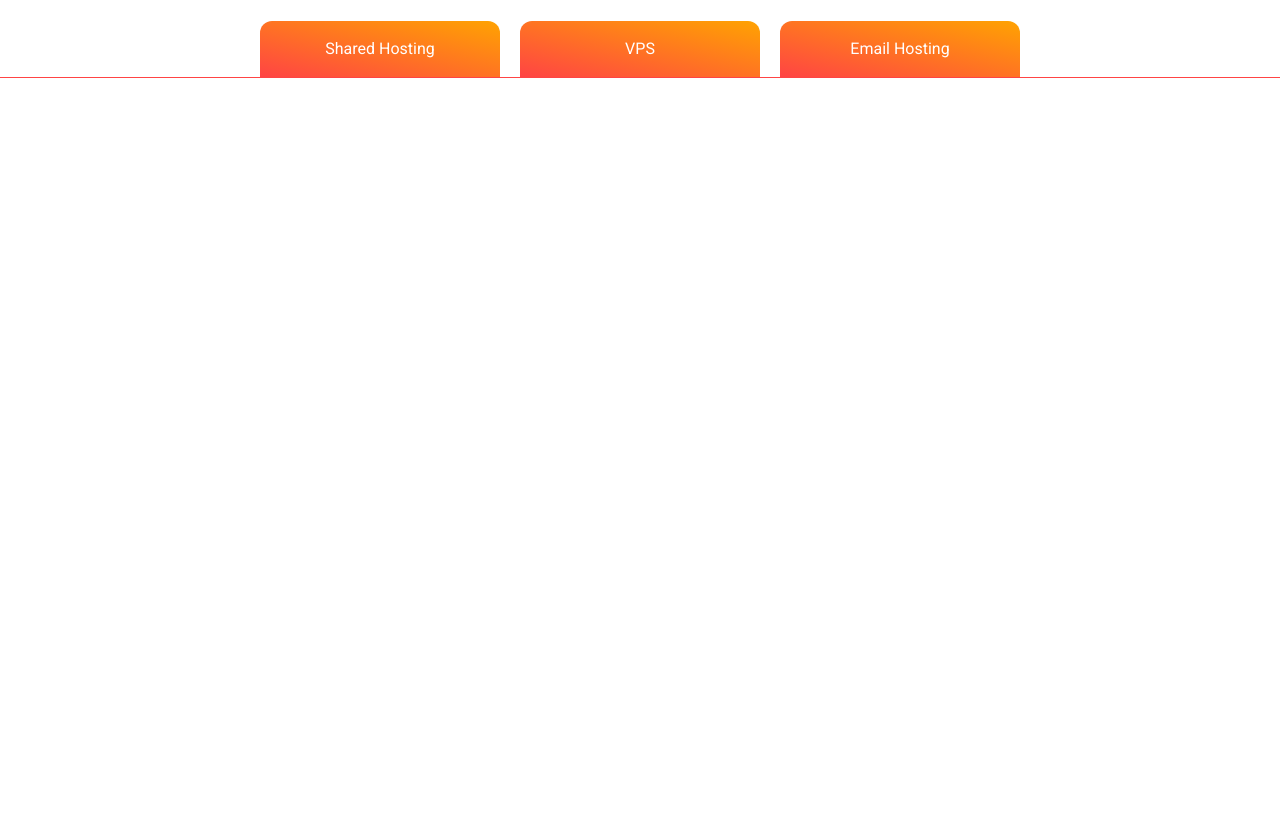
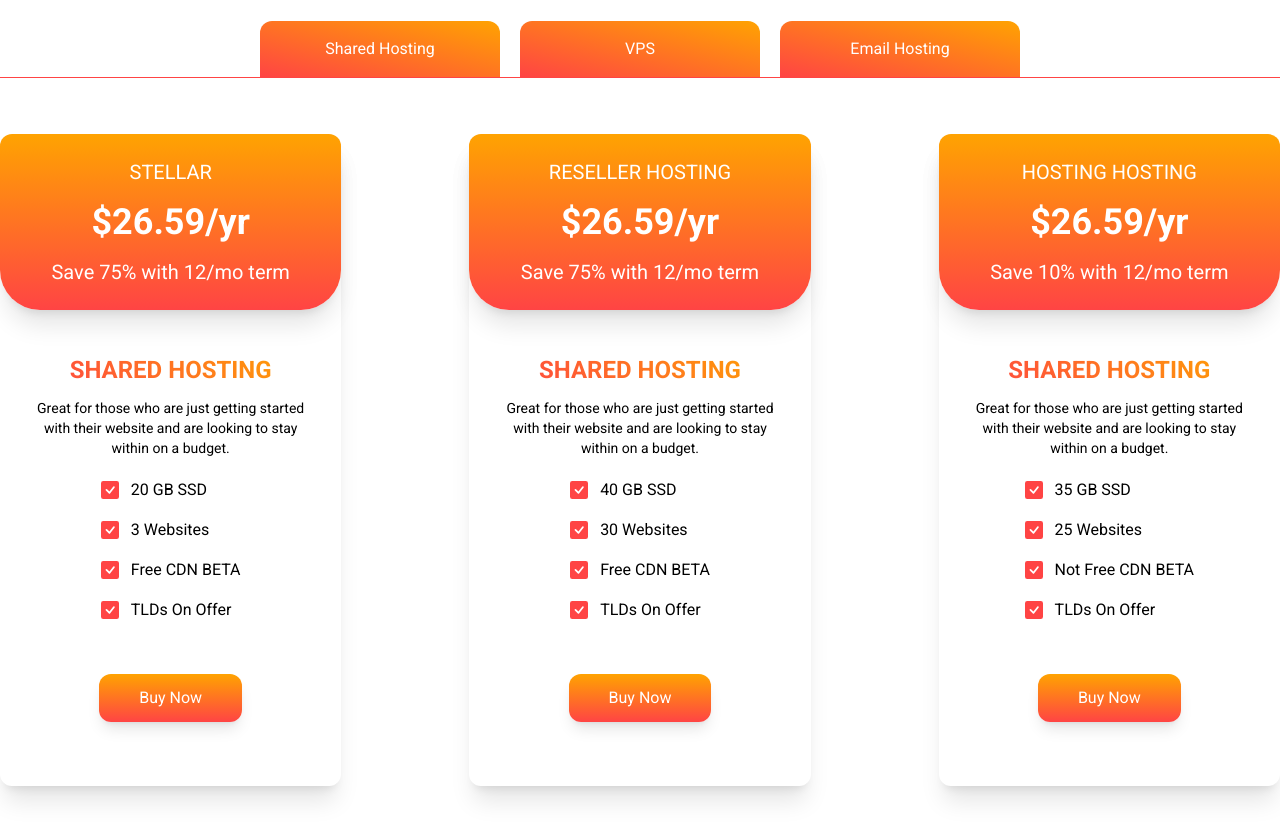
Before and after one commit to pothikit/hostfule-project, a React (Create React App) app: page / in a window 1280 px wide. Shown: the part 2720-3560 px from the top of the page. Before the commit the page ends 2878 px from the top, so only its background shows below. Built offline with nearby package versions, Linux system fonts and the light colour scheme; a web font is replaced by a local one.

Commit message:
exclusive pricing card seciotn

```diff
--- a/src/components/home/Threcard.jsx
+++ b/src/components/home/Threcard.jsx
@@ -144,7 +144,7 @@ function Threcard() {
             </div>
             {/* container */}
             <section className='three-card-bottom mt-40'>
-                <div class="bg-gradient-to-r from-primary to-secondary relative bg-card-bottom md:py-24 md:px-40 text-center -z-10">
+                <div className="bg-gradient-to-r from-primary to-secondary relative bg-card-bottom md:py-24 md:px-40 text-center -z-10">
                     <img src={bgImg} alt="Background" className="absolute inset-0 w-full h-full object-cover opacity-25 z-0" />
                     <div className='content z-10 text-white container mx-auto md:px-20'>
                         <p className=''>Fluresta has a hosting plan for everyone. Whether you are a beginner or an expert, our plans are created with our customers' specific needs in mind.
--- a/src/components/home/exclusive/Exclusive.jsx
+++ b/src/components/home/exclusive/Exclusive.jsx
@@ -1,9 +1,11 @@
 import React, { useState } from 'react'
-
+import PricingCard from './PricingCard';
+import data from '../../../data.json'
 
 function Exclusive() {
+    const cardData = data.exclusive;
+    const firstThreeData = cardData.slice(0, 3);
     const [tab, setTab] = useState();
-
     const handleclck = (tabNo) => {
         setTab(tabNo)
     }
@@ -17,8 +19,14 @@ function Exclusive() {
                             <button onClick={(() => handleclck(1))} className={`px-6 text-white py-4 bg-gradient-to-tr from-primary to-secondary w-60 rounded-xl rounded-b-none ${tab === 1 ? "opacity-70" : "opacity-100"}`}>Shared Hosting</button>
                             <button onClick={(() => handleclck(2))} className={`px-6 text-white py-4 bg-gradient-to-tr from-primary to-secondary w-60 rounded-xl rounded-b-none ${tab === 2 ? "opacity-70" : "opacity-100"}`}>VPS</button>
                             <button onClick={(() => handleclck(3))} className={`px-6 text-white py-4 bg-gradient-to-tr from-primary to-secondary w-60 rounded-xl rounded-b-none ${tab === 3 ? "opacity-70" : "opacity-100"}`}>Email Hosting</button>
-
                         </div>
+                    </div>
+                    <div className="tab-content grid grid-cols-1 md:grid-cols-3 mt-14 gap-32">
+                        {
+                            firstThreeData.map((cardItem) => (
+                                <PricingCard cardData={cardItem} key={cardItem.id}></PricingCard>
+                            ))
+                        }
                     </div>
                 </div>
             </div>
--- /dev/null
+++ b/src/components/home/exclusive/PricingCard.jsx
@@ -0,0 +1,35 @@
+import React from 'react'
+import '../home.css'
+import { BsFillCheckSquareFill } from 'react-icons/bs'
+function PricingCard({ cardData }) {
+
+
+    return (
+        <>
+            {
+                <div className="card shadow-xl pb-16 rounded-xl text-center" key={cardData.id}>
+                    <div className="card-head bg-gradient-to-t from-primary to-secondary text-center p-6 rounded-t-xl rounded-b-[40px] shadow-xl ">
+                        <div className='text-white'>
+                            <span className="type text-xl uppercase">{cardData.type}</span>
+                            <h2 className='text-4xl font-semibold my-4'>{cardData.price}</h2>
+                            <span className='text-xl'>{cardData.discount}</span>
+                        </div>
+                    </div>
+                    <div className="card-body text-center p-8">
+                        <h3 className='text-2xl font-semibold my-3 card-service-name'>{cardData.serviceName}</h3>
+                        <p className='text-sm'>{cardData.description}</p>
+                        <ul className='max-w-fit mx-auto space-y-4 mt-5'>
+                            {
+                                cardData.features.map((feature) => <li className='flex items-center gap-3'><span className='text-lg'><BsFillCheckSquareFill className='text-primary' /></span><span>{feature}</span></li>)
+                            }
+                        </ul>
+                    </div>
+                    <button className='px-10 py-3 bg-gradient-to-t from-primary to-secondary rounded-xl shadow-lg mt-5 text-white'>Buy Now</button>
+                </div>
+            }
+        </>
+
+    )
+}
+
+export default PricingCard
--- a/src/components/home/home.css
+++ b/src/components/home/home.css
@@ -0,0 +1,7 @@
+/* paricing card */
+.card-service-name{
+    background:linear-gradient(225deg, #FFA301 0%, #F44 100%);
+background-clip: text;
+-webkit-background-clip: text;
+-webkit-text-fill-color: transparent;
+}
--- a/src/data.json
+++ b/src/data.json
@@ -58,7 +58,7 @@
             "price": "$26.59/yr",
             "discount": "Save 75% with 12/mo term",
             "serviceName": "SHARED HOSTING",
-            "service-description": "Great for those who are just getting started with their website and are looking to stay within on a budget.",
+            "description": "Great for those who are just getting started with their website and are looking to stay within on a budget.",
             "features": [
                 "20 GB SSD",
                 "3 Websites",
@@ -72,7 +72,7 @@
             "price": "$26.59/yr",
             "discount": "Save 75% with 12/mo term",
             "serviceName": "SHARED HOSTING",
-            "service-description": "Great for those who are just getting started with their website and are looking to stay within on a budget.",
+            "description": "Great for those who are just getting started with their website and are looking to stay within on a budget.",
             "features": [
                 "40 GB SSD",
                 "30 Websites",
@@ -86,7 +86,7 @@
             "price": "$26.59/yr",
             "discount": "Save 10% with 12/mo term",
             "serviceName": "SHARED HOSTING",
-            "service-description": "Great for those who are just getting started with their website and are looking to stay within on a budget.",
+            "description": "Great for those who are just getting started with their website and are looking to stay within on a budget.",
             "features": [
                 "35 GB SSD",
                 "25 Websites",
@@ -100,7 +100,7 @@
             "price": "$26.59/yr",
             "discount": "Save 69% with 12/mo term",
             "serviceName": "SHARED HOSTING",
-            "service-description": "Great for those who are just getting started with their website and are looking to stay within on a budget.",
+            "description": "Great for those who are just getting started with their website and are looking to stay within on a budget.",
             "features": [
                 "31 GB SSD",
                 "68 Websites",
@@ -114,7 +114,7 @@
             "price": "$26.59/yr",
             "discount": "Save 42% with 12/mo term",
             "serviceName": "HOSTING SHARED",
-            "service-description": "Great for those who are just getting started with their website and are looking to stay within on a budget.",
+            "description": "Great for those who are just getting started with their website and are looking to stay within on a budget.",
             "features": [
                 "68 GB SSD",
                 "13 Websites",
@@ -128,7 +128,7 @@
             "price": "$26.59/yr",
             "discount": "Save 30% with 12/mo term",
             "serviceName": "HOSTING SHARED",
-            "service-description": "Great for those who are just getting started with their website and are looking to stay within on a budget.",
+            "description": "Great for those who are just getting started with their website and are looking to stay within on a budget.",
             "features": [
                 "102 GB SSD",
                 "68 Websites",
@@ -142,7 +142,7 @@
             "price": "$26.59/yr",
             "discount": "Save 50% with 12/mo term",
             "serviceName": "HOSTING SHARED",
-            "service-description": "Great for those who are just getting started with their website and are looking to stay within on a budget.",
+            "description": "Great for those who are just getting started with their website and are looking to stay within on a budget.",
             "features": [
                 "02 GB SSD",
                 "64 Websites",
@@ -156,7 +156,7 @@
             "price": "$26.59/yr",
             "discount": "Save 25% with 12/mo term",
             "serviceName": "HOSTING SHARED",
-            "service-description": "Great for those who are just getting started with their website and are looking to stay within on a budget.",
+            "description": "Great for those who are just getting started with their website and are looking to stay within on a budget.",
             "features": [
                 "16 GB SSD",
                 "69 Websites",
@@ -170,7 +170,7 @@
             "price": "$26.59/yr",
             "discount": "Save 96% with 12/mo term",
             "serviceName": "HOSTING SHARED",
-            "service-description": "Great for those who are just getting started with their website and are looking to stay within on a budget.",
+            "description": "Great for those who are just getting started with their website and are looking to stay within on a budget.",
             "features": [
                 "49 GB SSD",
                 "43 Websites",
```
